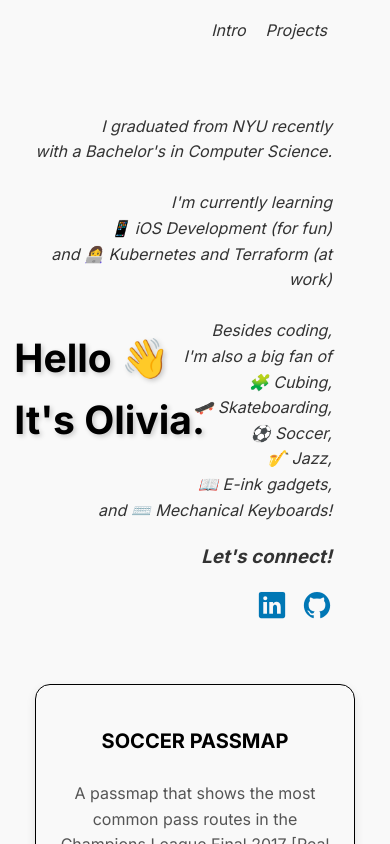
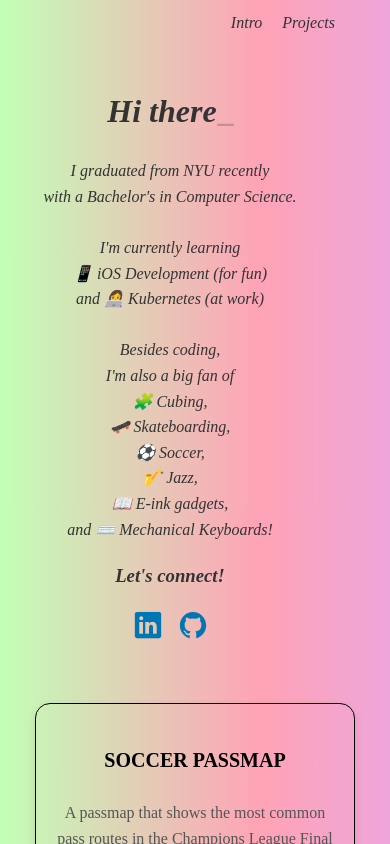
Before and after one commit to leesolivia14/leesolivia14.github.io, a React (Vite) app: page / in a window 390 px wide. Shown: the top 844 px of the page. Built offline with nearby package versions, Linux system fonts and the light colour scheme; a web font is replaced by a local one.

Commit message:
holographic background and changing some design

```diff
--- a/index.html
+++ b/index.html
@@ -15,9 +15,7 @@
     <link href="https://fonts.googleapis.com/css2?family=Jersey+25&display=swap" rel="stylesheet">
     <title>Olivia Lee</title>
 
-    <div class="main-title">
-      <h1>Hello 👋 <br/>It's Olivia.</h1>
-  </div>
+
   </head>
   <body>
     <div id="root"></div>
--- a/src/App.css
+++ b/src/App.css
@@ -1,9 +1,30 @@
 /* Global styles */
-body {
-    font-family: 'Inter', sans-serif; /* Clean modern font */
+html, body {
+    height: auto;
+    margin: 0; /* Remove default margin */
+    padding: 0; /* Remove default padding */
+    /* font-family: 'Inter', sans-serif; Clean modern font */
     color: #333;
     line-height: 1.6;
-    background-color: #f9f9f9; /* Subtle background */
+    /* background-color: #f9f9f9; Subtle background */
+}
+
+#holographic {
+    position: absolute;
+    top: 0;
+    left: 0;
+    height: auto; /* Make it cover the whole page */
+    min-height: 100vh; /* Ensure it covers at least the viewport */
+    width: 100vw;
+    background-image: linear-gradient(
+        to right,
+        rgb(194, 255, 182),
+        rgb(255, 163, 182),
+        rgb(221, 169, 255),
+        rgb(162, 209, 255)
+    );
+    background-size: 200%;
+    z-index: -2;
 }
 
 @keyframes floatDiagonal {
@@ -32,14 +53,14 @@ body {
 
 
 .main-title {
-    position: absolute;
-    top: 40%;
+    position: fixed;
+    top: 25%;
     left: 42%;
     transform: translate(-30%, -50%);
     font-weight: bold;
     color: rgb(0, 0, 0); /* Light transparency */
     white-space: nowrap; /* Prevents breaking */
-    z-index: -1; /* Sends it to the background */
+    z-index: 5; /* Sends it to the background */
     user-select: none; /* Prevents selection */
     pointer-events: none; /* Ignore interactions */
     //filter: blur(5px);
@@ -53,42 +74,7 @@ body {
 }
 
 
-/* Adjust font-size for mobile devices */
-@media (max-width: 600px) {
-    .main-title {
-        top: 45%;
-        left: 30%;
-        font-size: clamp(1rem, 5vw, 7.25rem); /* Decrease the font size for mobile */
-        animation: floatAround 10s infinite ease-in-out; /* Use a different animation for mobile */
-    }
-}
 
-@media (max-width: 1700px) {
-    .main-title {
-        top: 45%;
-        left: 30%;
-        font-size: clamp(1rem, 5vw, 7.25rem); /* Decrease the font size for mobile */
-        animation: floatAround 10s infinite ease-in-out; /* Use a different animation for mobile */
-    }
-}
-/* Adjust position for larger screens */
-@media (min-width: 1000px) {
-    .main-title {
-        top: 35%; /* Adjust top position for larger screens */
-    }
-}
-
-@media (min-width: 1600px) {
-    .main-title {
-        top: 30%; /* Adjust top position for even larger screens */
-    }
-}
-
-@media (min-width: 2000px) {
-    .main-title {
-        top: 25%; /* Adjust top position for even larger screens */
-    }
-}
 
 /*Navbar*/
 html {
@@ -278,14 +264,14 @@ li {
 }
 
 .stack-item {
-    background-color: #f3f4f6;
+    /* background-color: #f3f4f6; */
     color: #333;
     padding: 6px 12px;
     border-radius: 12px;
     font-size: 14px;
     font-weight: 600;
     text-transform: uppercase;
-    border: 1px solid #d1d5db;
+    border: 1px solid #000000;
 }
 
 
@@ -323,3 +309,57 @@ li {
     padding: 20px;
     margin-top: 50px;
 }
+
+
+
+
+
+
+
+
+
+
+
+
+
+
+
+@media (max-width: 800px) {
+    .main-title {
+        top: 5%;
+        left: 40%;
+        font-size: clamp(1rem, 1vw, 7.25rem);
+        animation: floatAround 10s infinite ease-in-out;
+    }
+    .intro {
+        margin-top: 50px;
+        text-align: center;
+    }
+    .social-icons {
+        display: flex;
+        gap: 15px;
+        justify-content: center;
+    }
+}
+/* Adjust font-size for mobile devices
+@media (max-width: 1700px) {
+    .main-title {
+        top: 30%;
+        left: 40%;
+        font-size: clamp(3rem, 10vw, 7.25rem); /* Decrease the font size for mobile */
+        /* animation: floatAround 10s infinite ease-in-out; /* Use a different animation for mobile */
+   /* }
+}  */
+
+@media (min-width: 1000px) {
+    .main-title {
+        top: 20%;
+    }
+}
+
+@media (min-width: 2000px) {
+    .main-title {
+        top: 20%;
+    }
+}
+*/
--- a/src/App.jsx
+++ b/src/App.jsx
@@ -6,10 +6,43 @@ import './App.css'
 import Navbar from './components/Navbar';
 
 function App() {
+	// Holographic effect from https://dev.to/annlin/holographic-effect-on-web-39bc
+	useEffect(() => {
+		const holographicElement = document.getElementById("holographic");
 
+		function updateHolographicBackground(value) {
+		  const percentage = value * 100;
+		  holographicElement.style.backgroundPosition = `${percentage}%`;
+		}
+
+		function handleMouseMove(event) {
+		  const x = event.clientX;
+		  const width = document.documentElement.clientWidth;
+		  const value = x / width;
+		  updateHolographicBackground(value);
+		}
+
+		function handleDeviceOrientation(event) {
+		  const z = Math.abs(event.alpha); // rotation degrees from 0 to 360
+		  const value = z / 360;
+		  updateHolographicBackground(value);
+		}
+
+		window.addEventListener("mousemove", handleMouseMove);
+		window.addEventListener("deviceorientation", handleDeviceOrientation, true);
+
+		return () => {
+		  window.removeEventListener("mousemove", handleMouseMove);
+		  window.removeEventListener("deviceorientation", handleDeviceOrientation);
+		};
+	  }, []);
   return (
 	<>
 		<div className="App">
+			<div id="holographic">
+				{/* <div class="main-title">
+					<h1>Hello 👋 <br/>It's Olivia</h1>
+				</div> */}
 					<Navbar />
 				<div className="grid-container">
 					<div id="intro"><Intro /></div>
@@ -22,6 +55,7 @@ function App() {
 				</div>
 
 			</div>
+		</div>
 	 </>
   )
 }
--- a/src/components/Intro.jsx
+++ b/src/components/Intro.jsx
@@ -8,10 +8,9 @@ function Intro() {
         <div className="intro-container">
             {/* Intro Text */}
             <div className="intro">
-                {/* Intro Text
                 <h1>
                     <Typewriter
-                        words={["Hi there! It's Olivia 👋."]}
+                        words={["Hi there! It's Olivia 👋"]}
                         loop={0} // Infinite loop
                         cursor
                         cursorStyle="_"
@@ -20,7 +19,7 @@ function Intro() {
                         delaySpeed={1500}
                     />
                 </h1>
-                */}
+
                 <p>
                     I graduated from NYU recently <br/>with a Bachelor's in Computer Science.<br/><br/>
 
@@ -29,7 +28,7 @@ function Intro() {
                             I'm currently learning <br/>
 
                                 📱 iOS Development (for fun) <br/> and
-                                 👩‍💻 Kubernetes and Terraform (at work)<br/><br/>
+                                 👩‍💻 Kubernetes (at work)<br/><br/>
 
 
                         </div>
```
Also changed, not shown: 4 other files (tests, documents, lock files or other folders). Lines whose indentation alone changed are shown as unchanged.
